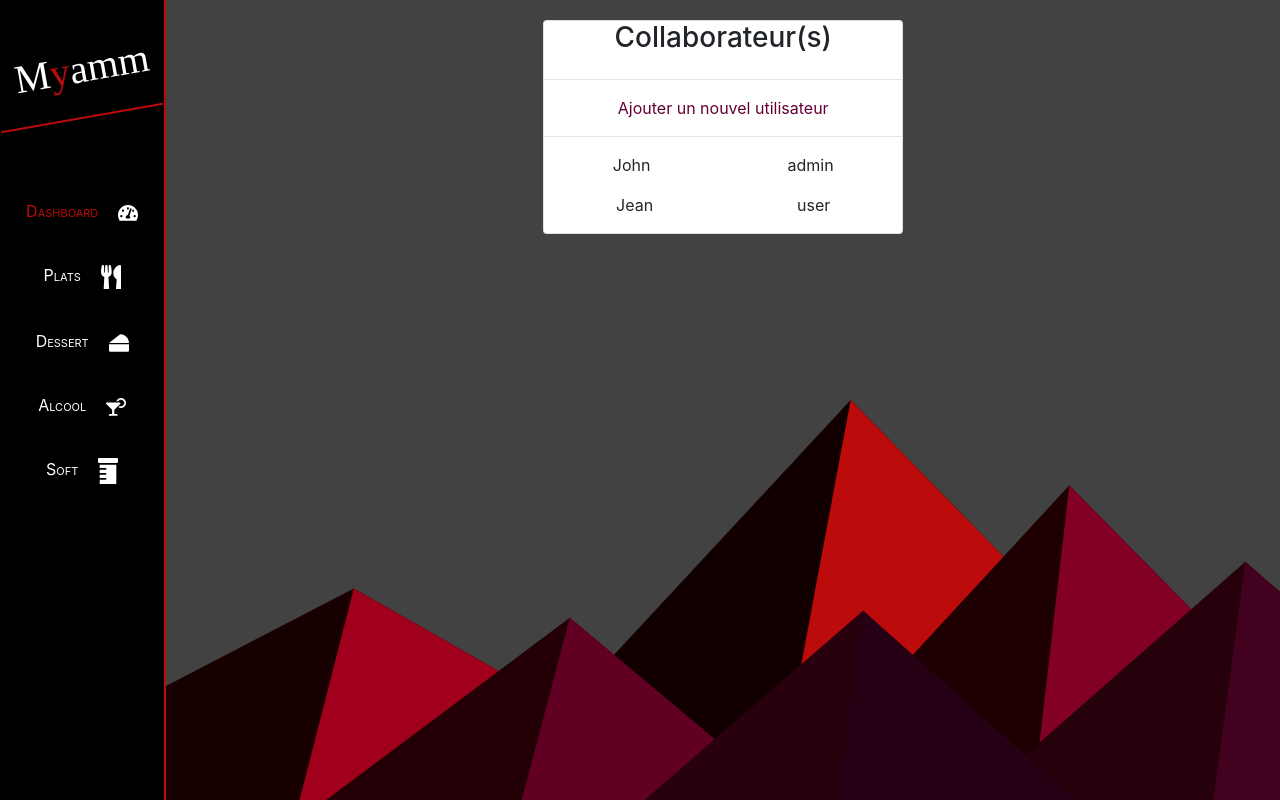
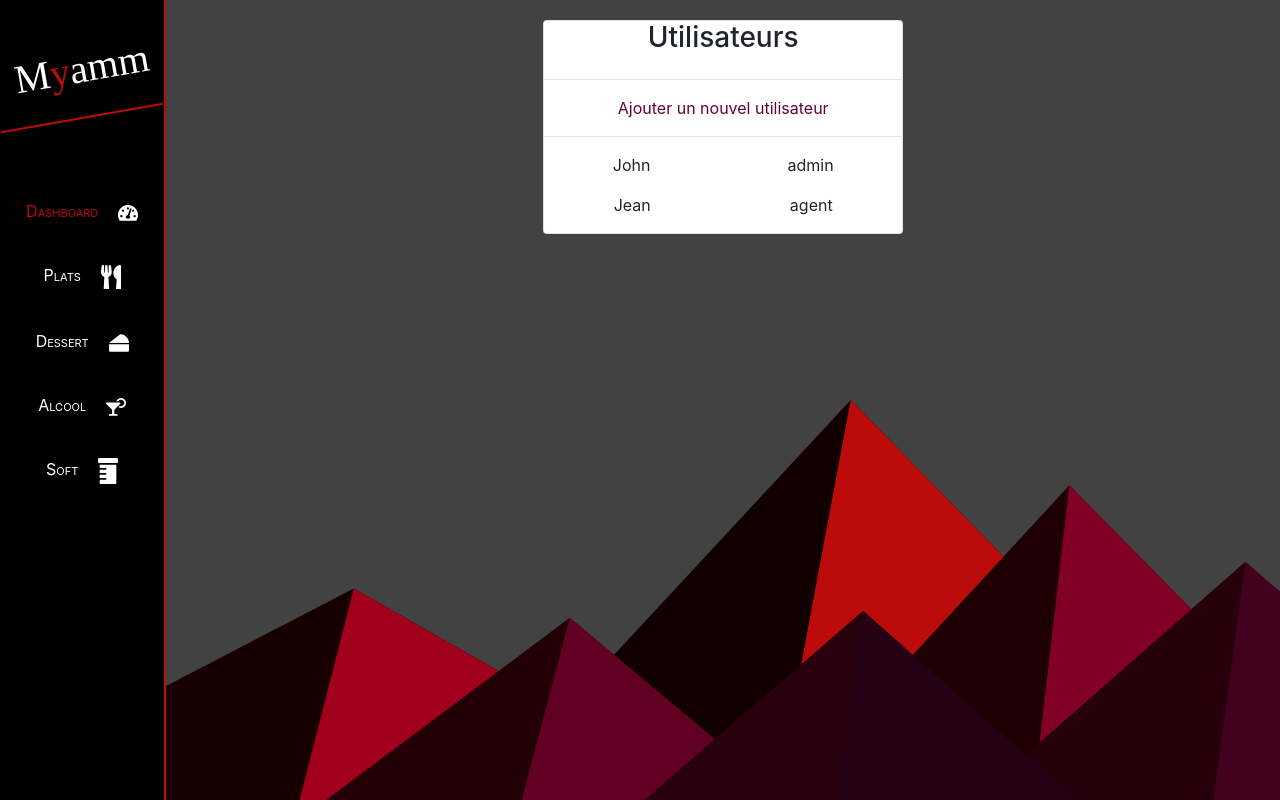
Before and after one commit to Gutsover/myamm-test, an Angular app: page /dashboard in a window 1280 px wide. Built offline with nearby package versions, Linux system fonts and the light colour scheme; a web font is replaced by a local one.

Commit message:
modif option select

```diff
--- a/src/app/admin/create-user-card/create-user-card.component.html
+++ b/src/app/admin/create-user-card/create-user-card.component.html
@@ -1,5 +1,5 @@
 <div class="card">
-  <h3>Collaborateur(s)</h3>
+  <h3>Utilisateurs</h3>
   <hr>
   <a routerLink="/new-user" routerLinkActive="active"> Ajouter un nouvel utilisateur</a>
   <hr>
--- a/src/app/layout/add-user/add-user.component.html
+++ b/src/app/layout/add-user/add-user.component.html
@@ -9,7 +9,7 @@
       <label for="role">Rôle</label>
       <select class="form-control" id="role" formControlName="role">
         <option value="admin">admin</option>
-        <option value="user">user</option>
+        <option value="agent">agent</option>
       </select>
     </div>
 
--- a/src/app/services/utilisateur.service.ts
+++ b/src/app/services/utilisateur.service.ts
@@ -10,7 +10,7 @@ export class UtilisateurService {
         },
         {
             name: 'Jean',
-            role: 'user',
+            role: 'agent',
             password: '5678'
         }
     ];
```
